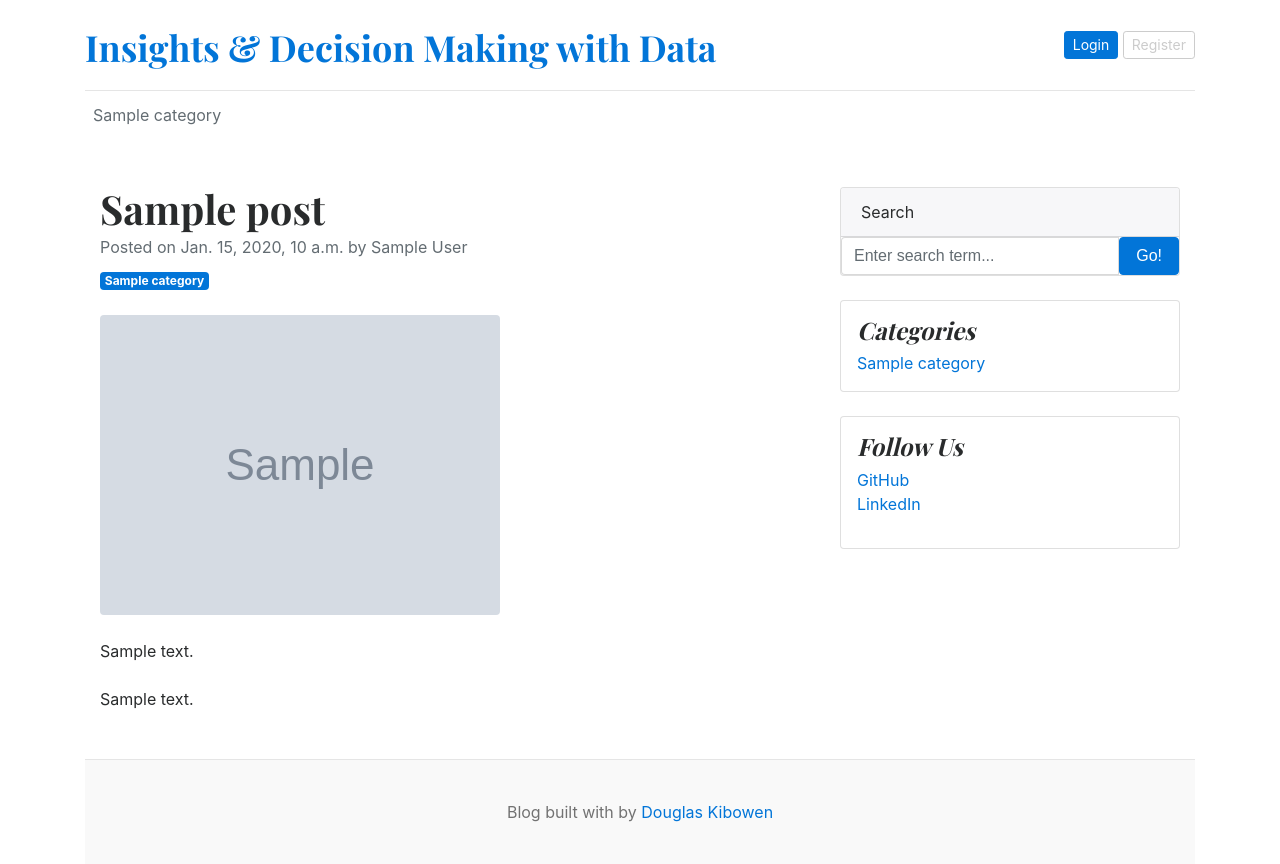
After one commit to dkibowen/douglas, a Django app: template templates/blogs.html in a window 1280 px wide. The commit adds this page. Run offline with Django 5.2, Linux system fonts and the light colour scheme; the template is opened without the code that fills it: most values are stand-ins (such as "Sample title", 1, 10 or a date in 2020); grey boxes marked "Sample" are stand-in pictures; data that the repository does not hold is empty.

Commit message:
posts by category and single blog view

```diff
--- a/douglas_main/urls.py
+++ b/douglas_main/urls.py
@@ -19,9 +19,11 @@ from django.urls import include, path
 from . import views
 from django.conf.urls.static import static
 from django.conf import settings
+from blogs import views as BlogView
 
 urlpatterns = [
     path('admin/', admin.site.urls),
     path('',views.home,name='home'),
     path('category/',include('blogs.urls')),
+    path('<slug:slug>',BlogView.single_blog,name='single_blog'),
 ] + static(settings.MEDIA_URL,document_root=settings.MEDIA_ROOT)
--- a/templates/base.html
+++ b/templates/base.html
@@ -20,7 +20,7 @@
                     <a class="blog-header-logo text-dark" href="/">Insights & Decision Making with Data</a>
                 </div>
                 <div class="col-4 d-flex justify-content-end align-items-center">
-                    <a class="btn btn-sm btn-warning" href="#">Login</a> &nbsp;
+                    <a class="btn btn-sm btn-primary" href="#">Login</a> &nbsp;
                     <a class="btn btn-sm btn-outline-secondary" href="#">Register</a>
                 </div>
             </div>
--- /dev/null
+++ b/templates/blogs.html
@@ -0,0 +1,69 @@
+{% extends 'base.html' %}
+
+{% block content %}
+<!-- Page content-->
+<div class="container mt-5">
+    <div class="row">
+        <div class="col-lg-8">
+            <!-- Post content-->
+            <article>
+                <!-- Post header-->
+                <header class="mb-4">
+                    <!-- Post title-->
+                    <h1 class="fw-bolder mb-1">{{ post.title }}</h1>
+                    <!-- Post meta content-->
+                    <div class="text-muted fst-italic mb-2">Posted on {{ post.updated_at }} by {{ post.author }}</div>
+                    <!-- Post category-->
+                    <a class="badge bg-primary text-decoration-none text-light" href="#!">{{ post.category }}</a>
+                </header>
+                <!-- Preview image figure-->
+                <figure class="mb-4"><img class="img-fluid rounded"
+                        src="{{ post.featured_image.url }}" alt="..." /></figure>
+                <!-- Post content-->
+                <section class="mb-5">
+                    <p class="fs-5 mb-4">{{ post.short_description }}</p>
+                    <p class="fs-5 mb-4">{{ post.blog_body }}</p>
+                </section>
+            </article>
+        </div>
+        <!-- Side widgets-->
+        <div class="col-lg-4">
+            <!-- Search widget-->
+            <div class="card mb-4">
+                <div class="card-header">Search</div>
+                <div class="card-body">
+                    <div class="input-group">
+                        <input class="form-control" type="text" placeholder="Enter search term..."
+                            aria-label="Enter search term..." aria-describedby="button-search" />
+                        <button class="btn btn-primary" id="button-search" type="button">Go!</button>
+                    </div>
+                </div>
+            </div>
+            <!-- Categories widget-->
+            <div class="card mb-4 p-3">
+                <h4 class="font-italic">Categories</h4>
+                <div class="card-body">
+                    <div class="row">
+                        <div class="col-sm-10">
+                            <ul class="list-unstyled mb-0">
+                                {% for cat in categories %}
+                                <li><a href="{% url 'posts_by_category' cat.id %}">{{ cat }}</a></li>
+                                {% endfor %}
+                            </ul>
+                        </div>
+                    </div>
+                </div>
+            </div>
+            <!-- Side widget-->
+            <div class="card mb-4 p-3">
+                <h4 class="font-italic">Follow Us</h4>
+                <ol class="list-unstyled">
+                    <li><a href="#">GitHub</a></li>
+                    <li><a href="#">LinkedIn</a></li>
+                </ol>
+            </div>
+        </div>
+    </div>
+</div>
+
+{% endblock %}
--- a/templates/home.html
+++ b/templates/home.html
@@ -7,7 +7,7 @@
   <div class="col-md-8 px-0">
     <h1 class="display-4 font-italic">{{ post.title }}</h1>
     <p class="lead my-3">{{ post.short_description | truncatewords:10 }}</p>
-    <p class="lead mb-0"><a href="#" class="text-white font-weight-bold">Continue reading...</a></p>
+    <p class="lead mb-0"><a href="{% url 'single_blog' post.slug %}" class="text-white font-weight-bold">Continue reading...</a></p>
   </div>
 </div>
 {% endif %}
@@ -20,7 +20,7 @@
   <div class="col-md-6">
     <div class="card border-0">
       <div class="card-body">
-        <h3>{{ post.title }}</h3>
+        <h3><a href="{% url 'single_blog' post.slug %}" class="text-dark">{{ post.title }}</a></h3>
         <small class="mb-1 text-muted">{{ post.updated_at | timesince }} ago| {{ post.author }}</small>
         <p class="card-text">{{ post.short_description | truncatewords:15 }}</p>
       </div>
@@ -38,7 +38,7 @@
       {% for post in posts %}
       <div class="card border-0">
         <div class="card-body">
-          <h3>{{ post.title }}</h3>
+          <h3><a href="{% url 'single_blog' post.slug %}" class="text-dark">{{ post.title }}</a></h3>
           <small class="mb-1 text-muted">{{ post.updated_at | timesince }} ago| {{ post.author }}</small>
           <p class="card-text">{{ post.short_description | truncatewords:15 }}</p>
         </div>
--- a/templates/posts_by_category.html
+++ b/templates/posts_by_category.html
@@ -8,7 +8,7 @@
     <div class="col-md-6">
         <div class="card border-0">
             <div class="card-body">
-                <h3>{{ post.title }}</h3>
+                <h3><a href="{% url 'single_blog' post.slug %}" class="text-dark">{{ post.title }}</a></h3>
                 <small class="mb-1 text-muted">{{ post.updated_at | timesince }} ago| {{ post.author }}</small>
                 <p class="card-text">{{ post.short_description | truncatewords:15 }}</p>
             </div>
```
Also changed, not shown: blogs/views.py (+7 -0 lines).
